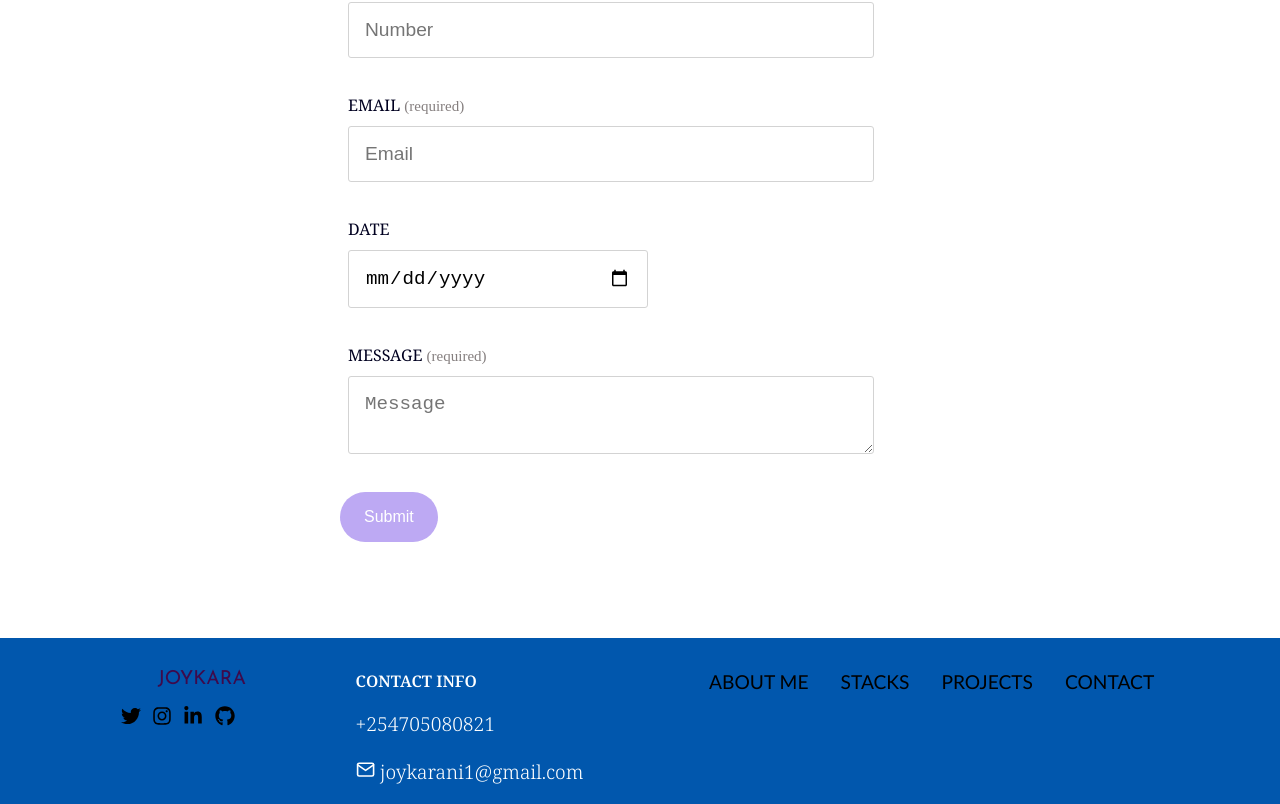
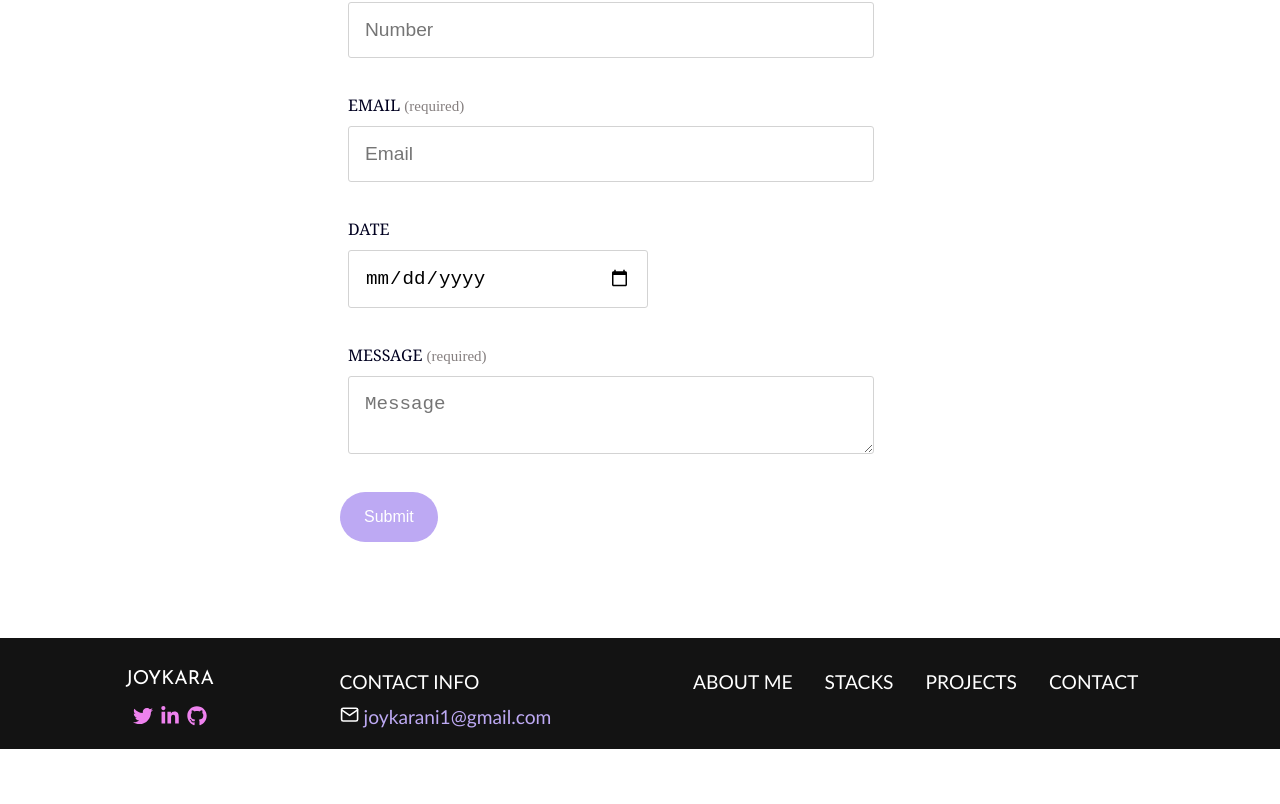
Before and after one commit to joykara/Joykarani_portfolio, a React (Create React App) app: page / in a window 1280 px wide. Shown: the part 2528-3332 px from the top of the page. After the commit the page ends 3277 px from the top, so only its background shows below. Built offline with nearby package versions, Linux system fonts and the light colour scheme.

Commit message:
edit footer links

```diff
--- a/src/components/footer/Footer.jsx
+++ b/src/components/footer/Footer.jsx
@@ -1,7 +1,7 @@
 import React from 'react';
 import './footer.css';
 import { FiMail } from 'react-icons/fi';
-import { FaTwitter, FaInstagram, FaGithub, FaLinkedinIn } from 'react-icons/fa';
+import { FaTwitter, FaGithub, FaLinkedinIn } from 'react-icons/fa';
 
 const Footer = () => {
     return (
@@ -10,23 +10,21 @@
           <div className="footer__logo">
             <h2 className='logo'>JOYKARA</h2>
             <div className="footer__social">
-              <a href="https://twitter.com/kokkuri_sa" title="social"><FaTwitter color='black' size={20} /></a>
-              <a href="https://www.instagram.com/" title="social"><FaInstagram color='black' size={20} /></a>
-              <a href="https://www.linkedin.com/in/joy-k-aba15b206/" title="social"><FaLinkedinIn color='black' size={20} /></a>
-              <a href="https://github.com/joykara" title="social"><FaGithub color='black' size={20} /></a>
+              <a href="https://twitter.com/kokkuri_sa" title="Twitter"><FaTwitter color='violet' size={20} /></a>
+              <a href="https://www.linkedin.com/in/joy-k-aba15b206/" title="LinkedIn"><FaLinkedinIn color='violet' size={20} /></a>
+              <a href="https://github.com/joykara" title="Github"><FaGithub color='violet' size={20} /></a>
             </div>
           </div>
           <div className="footer__contact">
-            <h3>CONTACT INFO</h3>
-            <p>+254705080821</p>
-            <p><FiMail /> joykarani1@gmail.com</p>
+            <h2>CONTACT INFO</h2>
+            <p><FiMail /><a href="mailto:joykarani1@gmail.com">joykarani1@gmail.com</a></p>
           </div>
           <ul className="footer-links">
-                    <li><a href="/#about-me">ABOUT ME</a></li>
-                    <li><a href="/#stacks">STACKS</a></li>
-                    <li><a href="/projects">PROJECTS</a></li>
-                    <li><a href="/#contact">CONTACT</a></li>
-                </ul>
+              <li><a href="/#about-me">ABOUT ME</a></li>
+              <li><a href="/#stacks">STACKS</a></li>
+              <li><a href="/projects">PROJECTS</a></li>
+              <li><a href="/#contact">CONTACT</a></li>
+          </ul>
         </div>
       </div>
   )
--- a/src/components/footer/footer.css
+++ b/src/components/footer/footer.css
@@ -1,7 +1,7 @@
 .footer-container{
     width: 100%;
     height: 100%;
-    background-color: var(--color-secondary);
+    background-color: var(--color-quaternary);
     padding: 2rem 0 1rem 0;
 }
 .footer{
@@ -12,7 +12,7 @@
 .footer__social{
     display: flex;
     justify-content: space-evenly;
-    align-items: flex-start;
+    align-items: center;
     margin-top: 1rem;
     color: #ffffff;
 }
@@ -23,14 +23,21 @@
     align-items: flex-start;
     color: #ffffff;
 }
-.footer__contact h3,
-.footer__links h3{
-    font-size: 1rem;
-    font-weight: 600;
-    margin-bottom: 1rem;
+.footer__logo .logo{
+    color: #ffffff;
+    margin: auto;
 }
-.footer__contact p:last-child{
-    margin-top: 1rem;
+.footer__contact h2{
+    font-size: clamp(1rem, 1.5vw, 1.2rem);
+    font-weight: 500;
+    margin-bottom: .5rem;
+    color: #ffffff;
+    font-family: 'Trebuchet MS', 'Lucida Sans Unicode', 'Lucida Grande', 'Lucida Sans', Arial, sans-serif;
+}
+.footer__contact a{
+    color: var(--color-tertiary);
+    font-family: 'Trebuchet MS', 'Lucida Sans Unicode', 'Lucida Grande', 'Lucida Sans', Arial, sans-serif;
+    margin-left: .3rem;
 }
 .footer-links{
     display: flex;
@@ -41,7 +48,10 @@
     margin: 0 1rem;
 }
 .footer-links li a{
-    color: #000000;
+    color: #ffffff;
     font-weight: 500;
     font-family: 'Trebuchet MS', 'Lucida Sans Unicode', 'Lucida Grande', 'Lucida Sans', Arial, sans-serif;
 }
+.footer-links li a:hover{
+    color: var(--color-secondary);
+}
```
